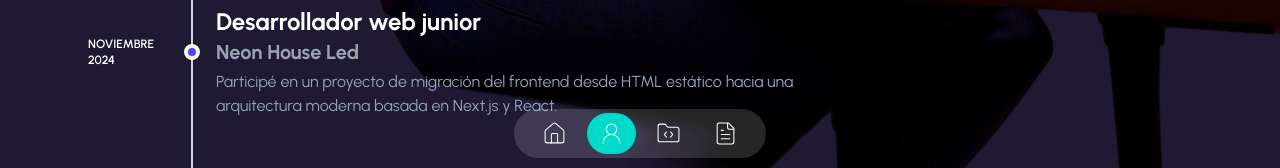
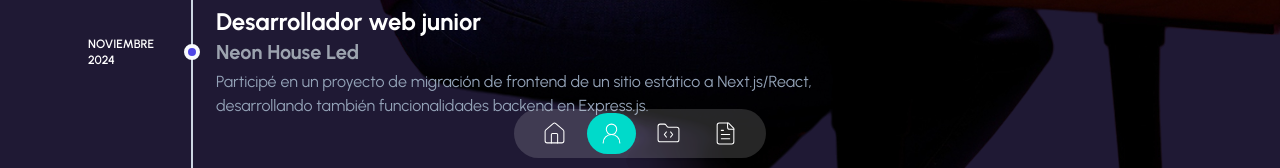
Before and after one commit to SantaPrograma/MyPortfolioWeb, a Next.js app: page /about-me in a window 1280 px wide. Shown: the part 602-770 px from the top of the page. Built offline with nearby package versions, Linux system fonts and the light colour scheme.

Commit message:
Correccion data.tsx y mejora en project box

```diff
--- a/components/project-box.tsx
+++ b/components/project-box.tsx
@@ -28,9 +28,12 @@ const ProjectBox = ({ data }: ProjectBoxProps) => {
 
     return (
         <div className="mb-4">
+
             <div className="w-72 h-[370px] border border-white rounded-xl p-4 bg-transparent flex flex-col justify-between shadow-lg">
 
-                <h3 className="text-lg font-semibold text-center mb-3">{title}</h3>
+                <h3 className="text-lg font-semibold text-center text-white mb-3">
+                    {title}
+                </h3>
 
                 <div className="relative w-full h-[160px] rounded-md overflow-hidden mb-4">
                     <Image
@@ -48,13 +51,13 @@ const ProjectBox = ({ data }: ProjectBoxProps) => {
                 >
                     Ver más información
                 </button>
+            </div>
 
-                <Modal
-                    isOpen={isModalOpen}
-                    onClose={handleCloseModal}
-                    project={{ title, description, technologies }}
-                />
-            </div>
+            <Modal
+                isOpen={isModalOpen}
+                onClose={handleCloseModal}
+                project={{ title, description, technologies }}
+            />
         </div>
     );
 };
--- a/data.tsx
+++ b/data.tsx
@@ -64,7 +64,7 @@ export const dataAboutPage = [
         id: 3,
         title: "Desarrollador web junior",
         subtitle: "Neon House Led",
-        description: "Participé en un proyecto de migración del frontend desde HTML estático hacia una arquitectura moderna basada en Next.js y React.",
+        description: "Participé en un proyecto de migración de frontend de un sitio estático a Next.js/React, desarrollando también funcionalidades backend en Express.js.",
         date: "Noviembre 2024",
     },
     {
```
